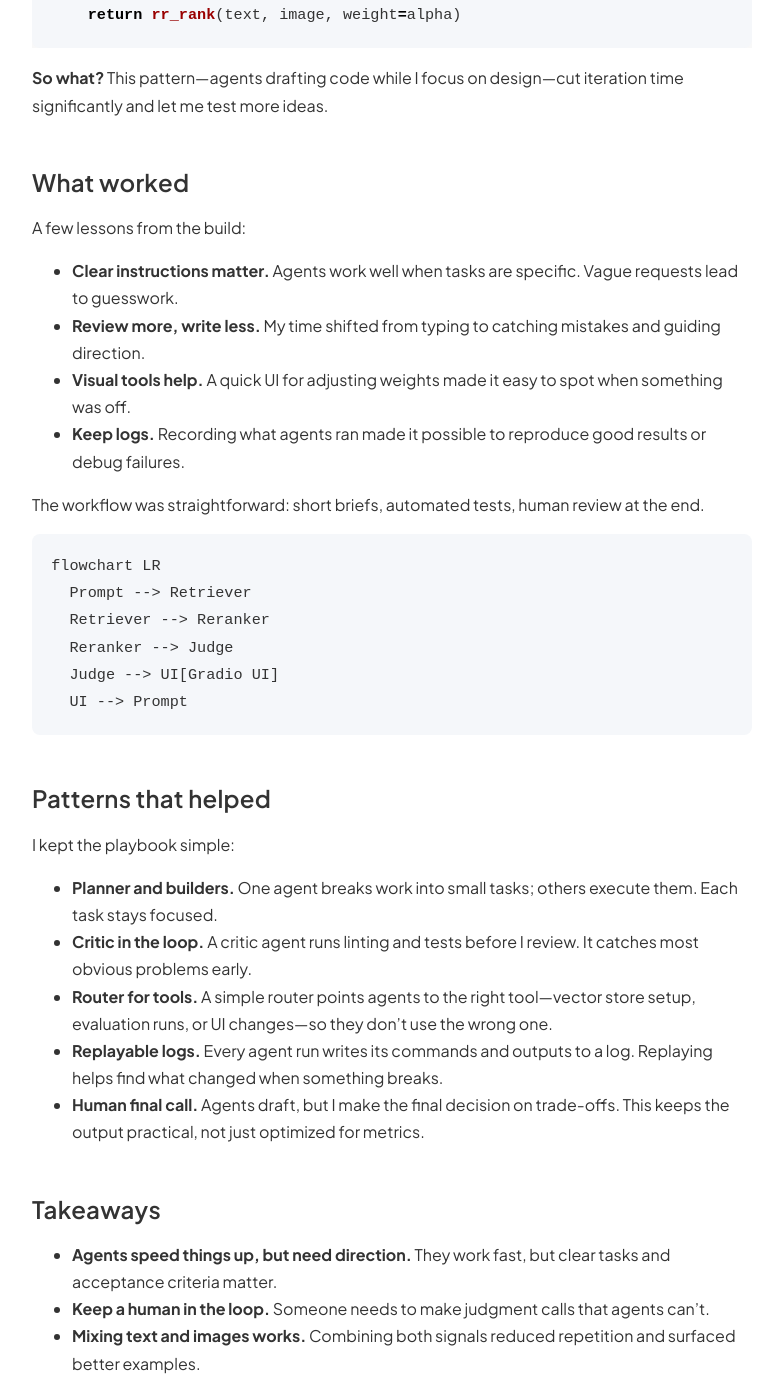
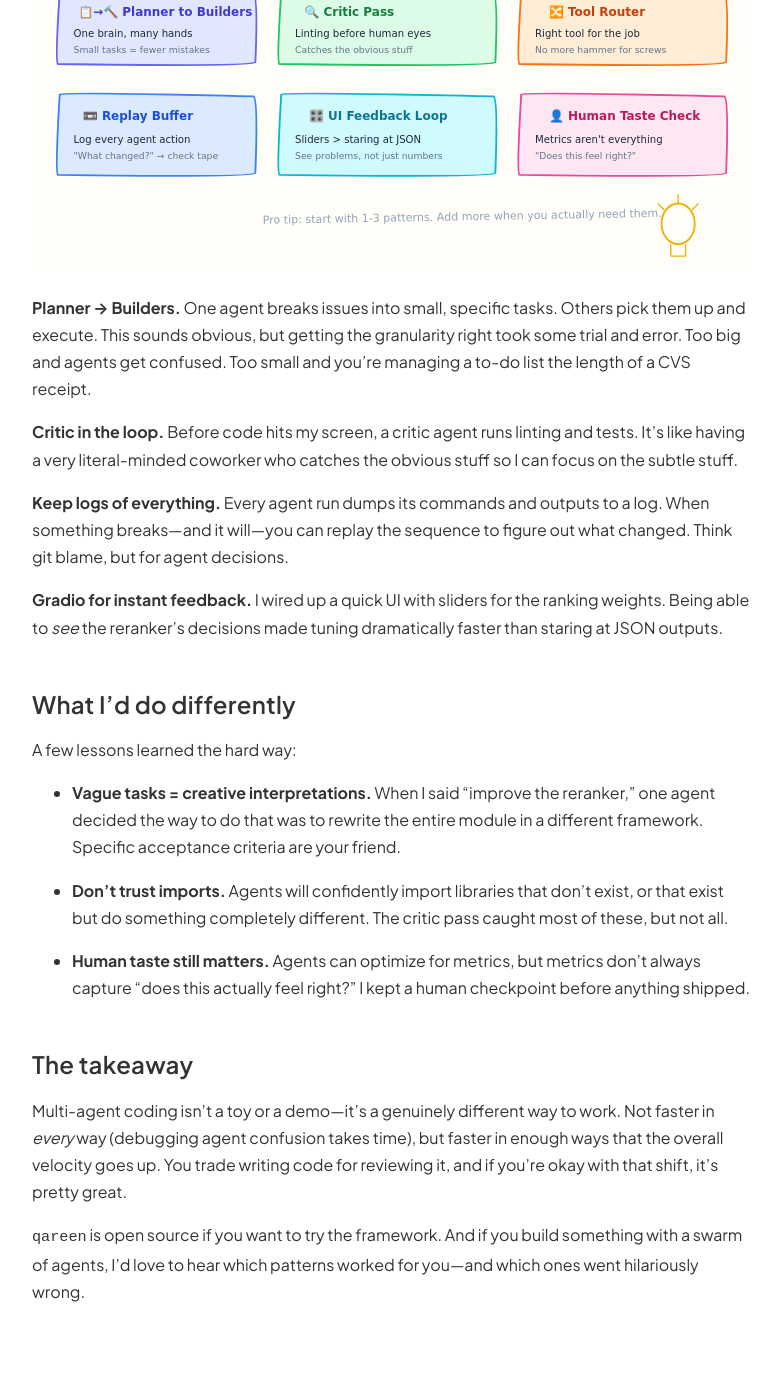
Before and after one commit to zaffnet/zaffnet.github.io, a Jekyll site: the page built from _posts/2025-11-25-building-qareen-with-agents.md, in a window 1280 px wide and 1400 px high, scrolled down 1919 px. Shown: the whole window, without its empty margins (248-1028 px from the left). Built offline with Jekyll 4.4.1, drawn with Linux system fonts in a browser that asks for light colours; after the commit the page ends 3281 px from its top, so only the background shows below that; some of the changed text lies outside the part shown.

Commit message:
Rewrite all blogs with natural voice, humor, and excalidraw-style diagrams
Co-authored-by: zaffnet <12458272+zaffnet@users.noreply.github.com>

````diff
--- a/_posts/2025-11-25-building-qareen-with-agents.md
+++ b/_posts/2025-11-25-building-qareen-with-agents.md
@@ -9,23 +9,23 @@ comments: true
 permalink: building-qareen-agents
 ---
 
-I recently released [`qareen`](https://github.com/zaffnet/qareen), a framework that picks better few-shot examples for LLM tasks. When you prompt a language model with examples, the quality of those examples matters. `qareen` finds examples that are relevant but not repetitive, mixing text and image signals to avoid the "same five examples every time" problem.
+A few weeks ago I shipped [`qareen`](https://github.com/zaffnet/qareen), a framework for picking better few-shot examples. The algorithm is useful, but honestly? The interesting part was *how* I built it: by conducting a small orchestra of AI coding agents.
 
-**So what?** If you use LLMs for evaluation or classification, better examples mean better results. `qareen` automates the selection so you don't have to hand-pick them.
+Imagine pair programming, except your pair is five different AIs with strong opinions about code style and a mysterious tendency to import libraries that don't exist.
 
-But the most interesting part wasn't the algorithm—it was how I built it. I worked with multiple AI coding agents, each handling a different piece: one planned tasks, others wrote code, another ran tests. This changed how I work day-to-day.
+### The gist of qareen
 
-![Diagram showing how agents worked together: planner creates tickets, builders and evaluator work in parallel, critic checks code, human reviews](/assets/img/qareen-agents.svg)
-<span aria-hidden="true" style="font-size:14px;color:#475569;">Work flows left to right: planner breaks tasks into tickets, builders and evaluator run in parallel, critic gates quality, human makes final calls.</span>
+When you prompt an LLM with examples (few-shot learning), the examples matter. A lot. Give it five variations of the same thing and it'll parrot those patterns. Give it carefully selected, *diverse* examples and it generalizes better.
 
-![Six design patterns used: planner-builders, critic pass, router, replay buffer, UI feedback, human taste checks](/assets/img/qareen-agent-patterns.svg)
-<span aria-hidden="true" style="font-size:14px;color:#475569;">The six patterns that actually worked: task planning, code critique, tool routing, run replay, visual feedback, and human review.</span>
+`qareen` picks examples that are relevant to your task but different enough from each other to actually teach something. It blends text and image signals—like making a mixtape where every song is both thematically appropriate *and* introduces something new.
 
-### From writer to reviewer
+![Hand-drawn sketch of the agent workflow](/assets/img/qareen-agents.svg)
 
-Working with agents changed my role. Instead of writing every line, I spent more time reviewing, setting direction, and catching problems early. The speed surprised me: I could test different ranking approaches in the time it used to take to set up one experiment.
+### My new job: reviewer in chief
 
-Here's a small piece of what the agents and I worked on for picking diverse examples:
+The biggest shift wasn't technical—it was how I spent my time. Before agents, I wrote code. Now I mostly review it. I went from keyboard-forward developer to someone who spends more time saying "wait, why would you do it that way?" to a robot.
+
+This sounds like a downgrade until you realize: the iteration speed is wild. What used to be "set up an experiment, go get coffee, come back, realize you made a typo" became "propose five experiments, agents run all of them, pick the winner by lunch."
 
 ```python
 from qareen.sampler import rr_rank, normalize_scores
@@ -33,48 +33,37 @@ from qareen.sampler import rr_rank, normalize_scores
 def rerank_candidates(text_scores, image_scores, alpha=0.6):
     text = normalize_scores(text_scores)
     image = normalize_scores(image_scores)
-    # Blend text and image signals; alpha controls the mix.
+    # Blend signals. Alpha was tuned through more experiments
+    # than I want to admit.
     return rr_rank(text, image, weight=alpha)
 ```
 
-**So what?** This pattern—agents drafting code while I focus on design—cut iteration time significantly and let me test more ideas.
+### Patterns that actually worked
 
-### What worked
+I tried a lot of things. Most didn't work. Here's what survived:
 
-A few lessons from the build:
+![Hand-drawn patterns that worked in building qareen](/assets/img/qareen-agent-patterns.svg)
 
-* **Clear instructions matter.** Agents work well when tasks are specific. Vague requests lead to guesswork.
-* **Review more, write less.** My time shifted from typing to catching mistakes and guiding direction.
-* **Visual tools help.** A quick UI for adjusting weights made it easy to spot when something was off.
-* **Keep logs.** Recording what agents ran made it possible to reproduce good results or debug failures.
+**Planner → Builders.** One agent breaks issues into small, specific tasks. Others pick them up and execute. This sounds obvious, but getting the granularity right took some trial and error. Too big and agents get confused. Too small and you're managing a to-do list the length of a CVS receipt.
 
-The workflow was straightforward: short briefs, automated tests, human review at the end.
+**Critic in the loop.** Before code hits my screen, a critic agent runs linting and tests. It's like having a very literal-minded coworker who catches the obvious stuff so I can focus on the subtle stuff.
 
-```mermaid
-flowchart LR
-  Prompt --> Retriever
-  Retriever --> Reranker
-  Reranker --> Judge
-  Judge --> UI[Gradio UI]
-  UI --> Prompt
-```
+**Keep logs of everything.** Every agent run dumps its commands and outputs to a log. When something breaks—and it will—you can replay the sequence to figure out what changed. Think git blame, but for agent decisions.
 
-### Patterns that helped
+**Gradio for instant feedback.** I wired up a quick UI with sliders for the ranking weights. Being able to *see* the reranker's decisions made tuning dramatically faster than staring at JSON outputs.
 
-I kept the playbook simple:
+### What I'd do differently
 
-* **Planner and builders.** One agent breaks work into small tasks; others execute them. Each task stays focused.
-* **Critic in the loop.** A critic agent runs linting and tests before I review. It catches most obvious problems early.
-* **Router for tools.** A simple router points agents to the right tool—vector store setup, evaluation runs, or UI changes—so they don't use the wrong one.
-* **Replayable logs.** Every agent run writes its commands and outputs to a log. Replaying helps find what changed when something breaks.
-* **Human final call.** Agents draft, but I make the final decision on trade-offs. This keeps the output practical, not just optimized for metrics.
+A few lessons learned the hard way:
 
-### Takeaways
+* **Vague tasks = creative interpretations.** When I said "improve the reranker," one agent decided the way to do that was to rewrite the entire module in a different framework. Specific acceptance criteria are your friend.
 
-* **Agents speed things up, but need direction.** They work fast, but clear tasks and acceptance criteria matter.
-* **Keep a human in the loop.** Someone needs to make judgment calls that agents can't.
-* **Mixing text and images works.** Combining both signals reduced repetition and surfaced better examples.
+* **Don't trust imports.** Agents will confidently import libraries that don't exist, or that exist but do something completely different. The critic pass caught most of these, but not all.
 
-**So what?** Multi-agent workflows aren't just a curiosity—they're a practical way to build faster while keeping quality high. The key is treating agents as collaborators, not replacements.
+* **Human taste still matters.** Agents can optimize for metrics, but metrics don't always capture "does this actually feel right?" I kept a human checkpoint before anything shipped.
 
-`qareen` is open source. If you're working on retrieval or few-shot prompting, give it a try and let me know what works.
+### The takeaway
+
+Multi-agent coding isn't a toy or a demo—it's a genuinely different way to work. Not faster in *every* way (debugging agent confusion takes time), but faster in enough ways that the overall velocity goes up. You trade writing code for reviewing it, and if you're okay with that shift, it's pretty great.
+
+`qareen` is open source if you want to try the framework. And if you build something with a swarm of agents, I'd love to hear which patterns worked for you—and which ones went hilariously wrong.
````
Also changed, not shown: _posts/2025-08-31-langchain-loc.md (+25 -16 lines), _posts/2025-09-01-persona-vectors.md (+25 -24 lines), assets/img/langchain-loc.svg, assets/img/persona-dials.svg, assets/img/qareen-agent-patterns.svg, assets/img/qareen-agents.svg.
